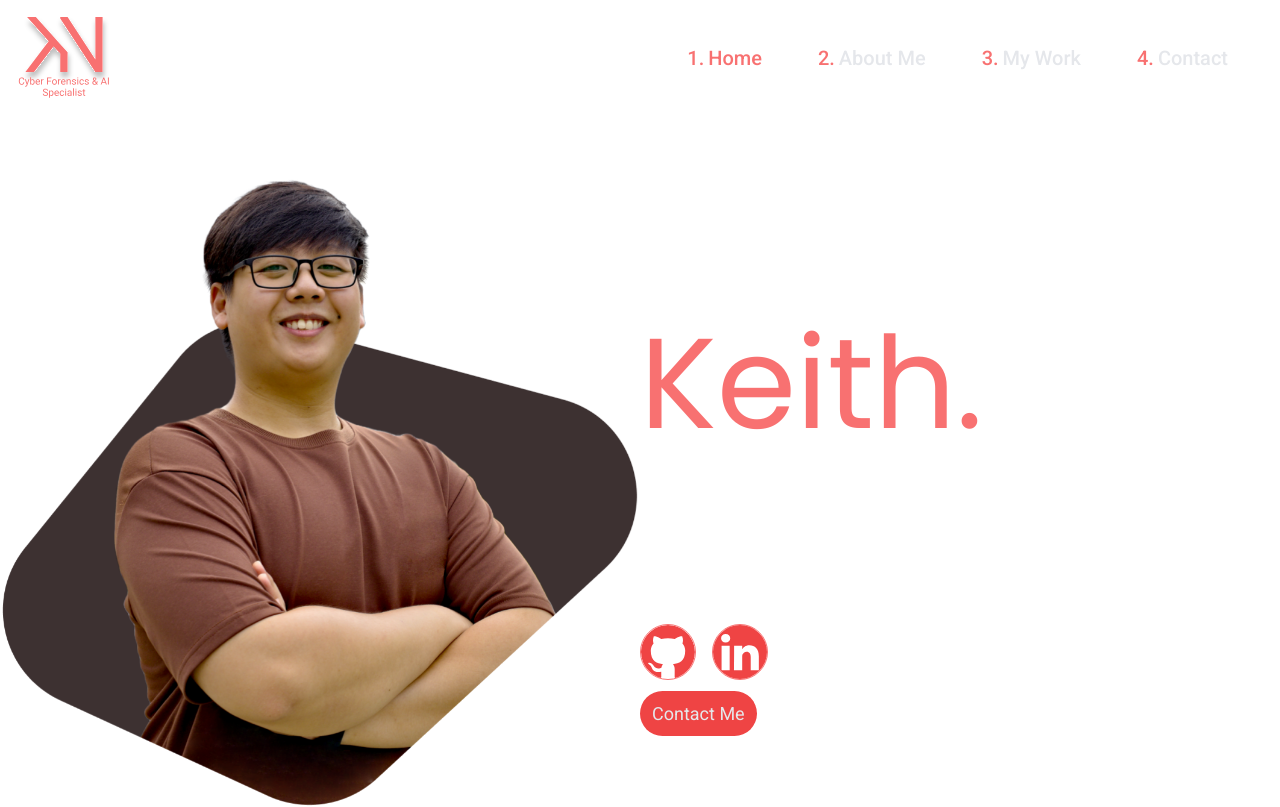
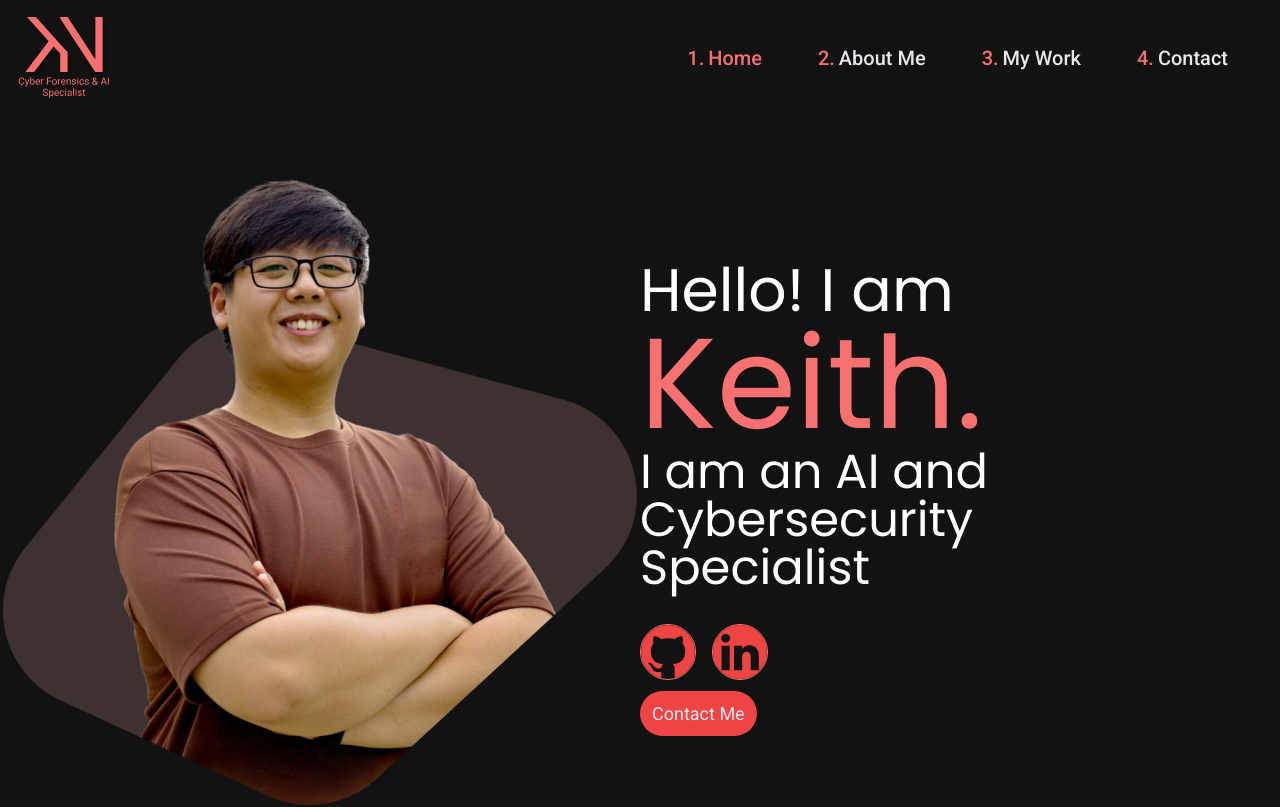
Before and after one commit to Cyrof/kn-folio, a Next.js app: page / in a window 1280 px wide. Shown: the top 807 px of the page. Built offline with nearby package versions, Linux system fonts and the light colour scheme.

Commit message:
refactor(provider): Force mantine theme to be dark

```diff
--- a/app/provider.tsx
+++ b/app/provider.tsx
@@ -1,8 +1,14 @@
 "use client";
 
-import { MantineProvider } from "@mantine/core";
+import {
+    MantineProvider
+} from "@mantine/core";
 import { ReactNode } from "react";
 
 export function Providers({ children }: { children: ReactNode }) {
-    return <MantineProvider>{children}</MantineProvider>;
+    return (
+        <MantineProvider
+            defaultColorScheme="dark"
+        >{children}</MantineProvider>
+    )
 }
```
